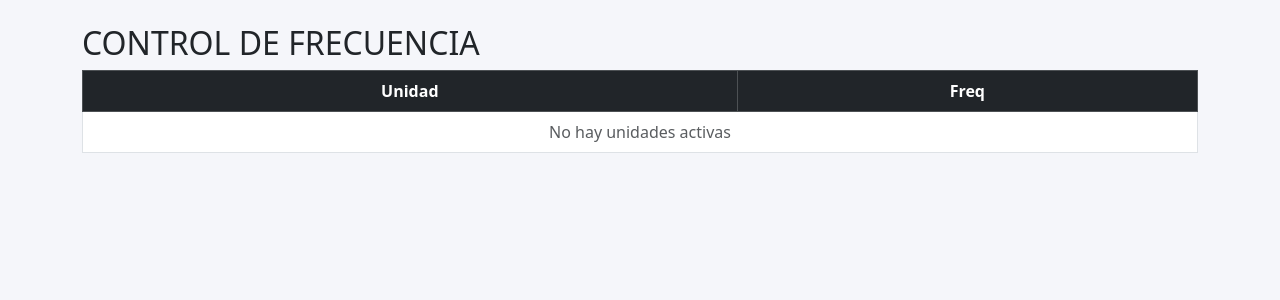
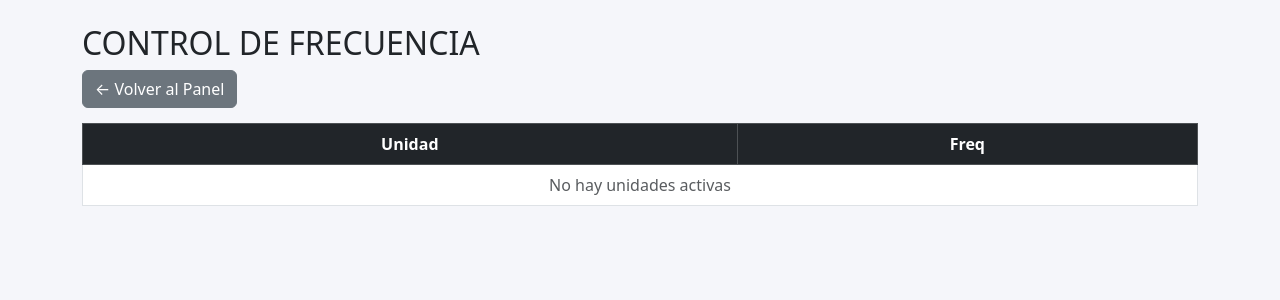
Before and after one commit to jhei-admin/control-trasporte, a Django app: page /sistema/despachador/frecuencia/ in a window 1280 px wide. Shown: the top 300 px of the page. Run offline with Django 5.2, Linux system fonts and the light colour scheme; data that the repository does not hold is empty; some libraries are stand-ins or nearby versions.

Commit message:
boton frecuencia

```diff
--- a/flota/flota_app/templates/flota_app/despachador/frecuencia_ruta.html
+++ b/flota/flota_app/templates/flota_app/despachador/frecuencia_ruta.html
@@ -3,6 +3,13 @@
 {% block content %}
 
 <h2>CONTROL DE FRECUENCIA</h2>
+
+<!-- Botón de regresar al panel -->
+<div style="margin-bottom: 15px;">
+    <a href="{% url 'panel_despachador' %}" class="btn btn-secondary">
+        ← Volver al Panel
+    </a>
+</div>
 
 <div style="overflow-x:auto">
 
```
